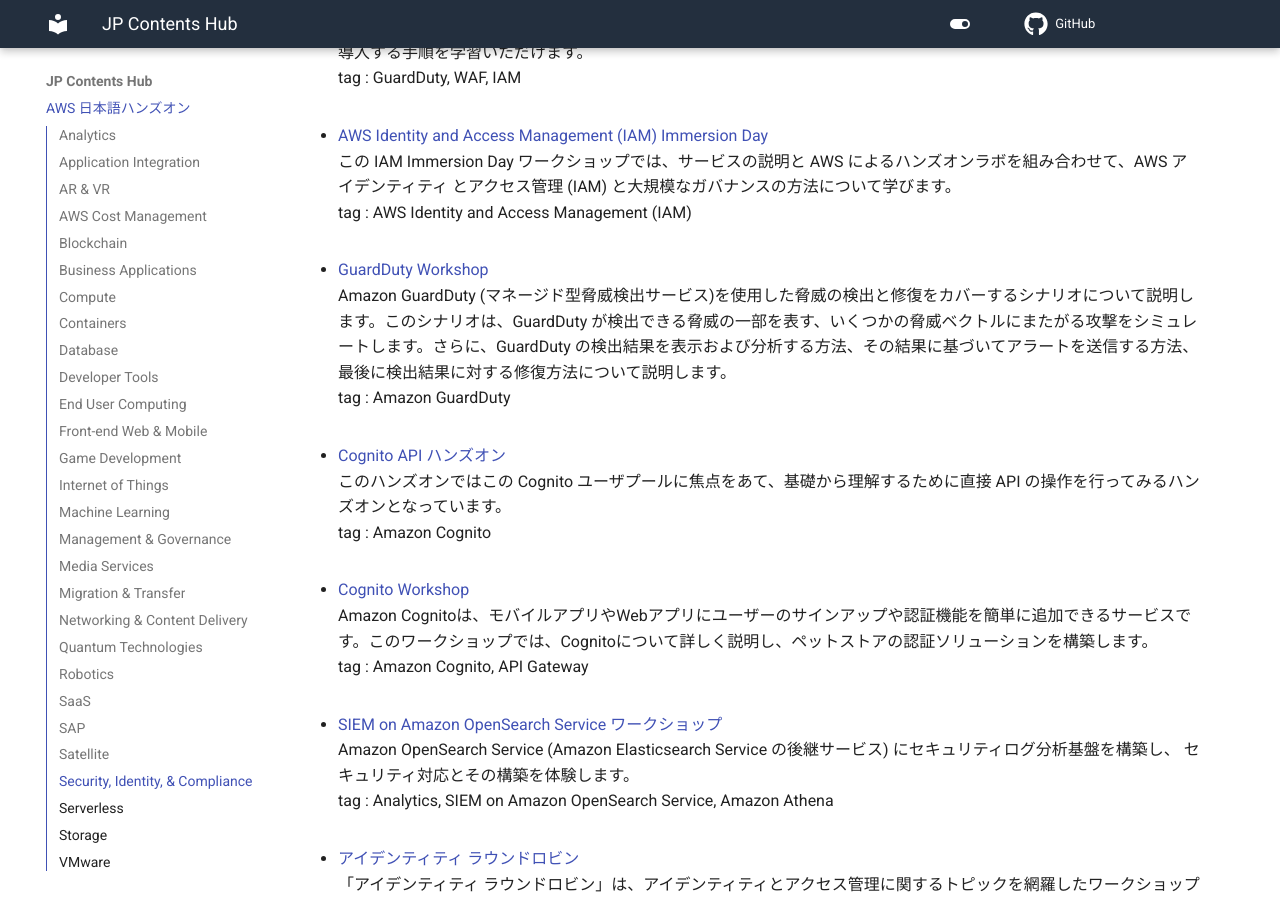
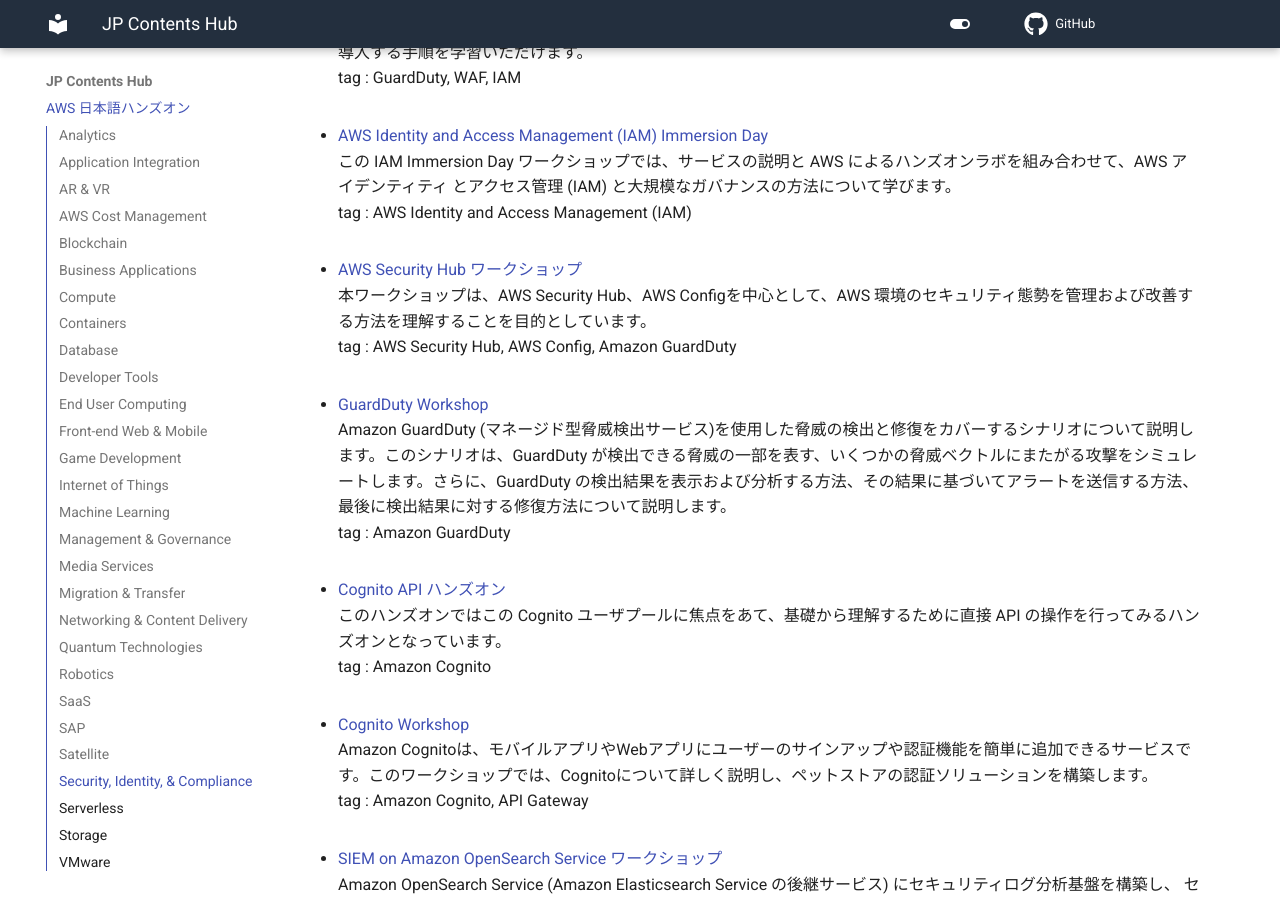
Before and after one commit to aws-samples/jp-contents-hub, an MkDocs documentation site: the page built from content/index.md, in a window 1280 px wide and 900 px high, scrolled down 31628 px. Built offline with MkDocs 1.6.1 and Material for MkDocs 9.7.7, drawn with Linux system fonts in a browser that asks for light colours; comment, search, counter and statistics services are not loaded.

Commit message:
add: 新規ハンズオンコンテンツ追加

```diff
--- a/content/index.md
+++ b/content/index.md
@@ -812,6 +812,10 @@
 この IAM Immersion Day ワークショップでは、サービスの説明と AWS によるハンズオンラボを組み合わせて、AWS アイデンティティ とアクセス管理 (IAM) と大規模なガバナンスの方法について学びます。
 tag :  AWS Identity and Access Management (IAM)
 
+- <a href="https://catalog.workshops.aws/security-hub/ja-JP" target="_blank" onclick="sendClickCount()" onauxclick="sendClickCount()">AWS Security Hub ワークショップ</a>
+本ワークショップは、AWS Security Hub、AWS Configを中心として、AWS 環境のセキュリティ態勢を管理および改善する方法を理解することを目的としています。
+tag : AWS Security Hub, AWS Config, Amazon GuardDuty
+
 - <a href="https://d2h9aujg4hgxod.cloudfront.net/72704A00-FCD4-11EB-B3AC-898E20057A09/index.html" target="_blank" onclick="sendClickCount()" onauxclick="sendClickCount()">GuardDuty Workshop</a>
 Amazon GuardDuty (マネージド型脅威検出サービス)を使用した脅威の検出と修復をカバーするシナリオについて説明します。このシナリオは、GuardDuty が検出できる脅威の一部を表す、いくつかの脅威ベクトルにまたがる攻撃をシミュレートします。さらに、GuardDuty の検出結果を表示および分析する方法、その結果に基づいてアラートを送信する方法、最後に検出結果に対する修復方法について説明します。
 tag : Amazon GuardDuty
```
Also changed, not shown: README.md (+5 -0 lines).
